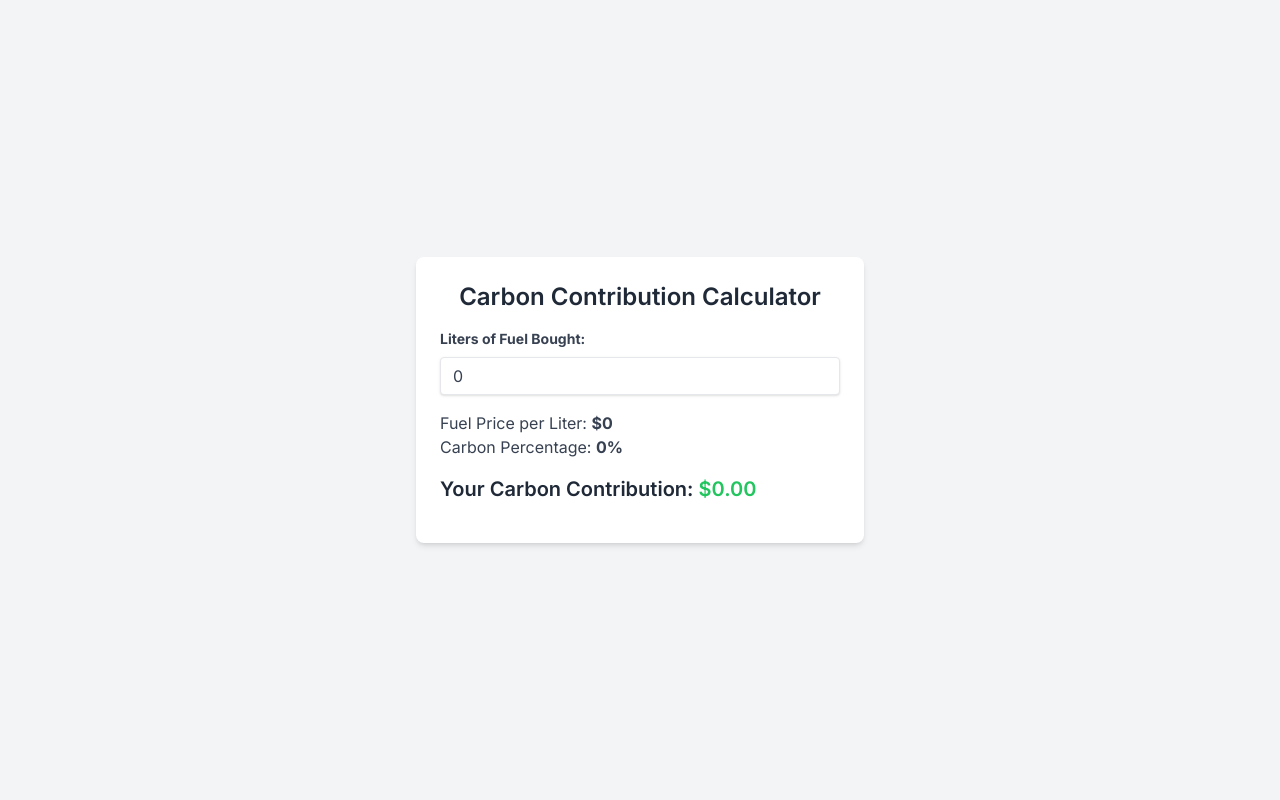
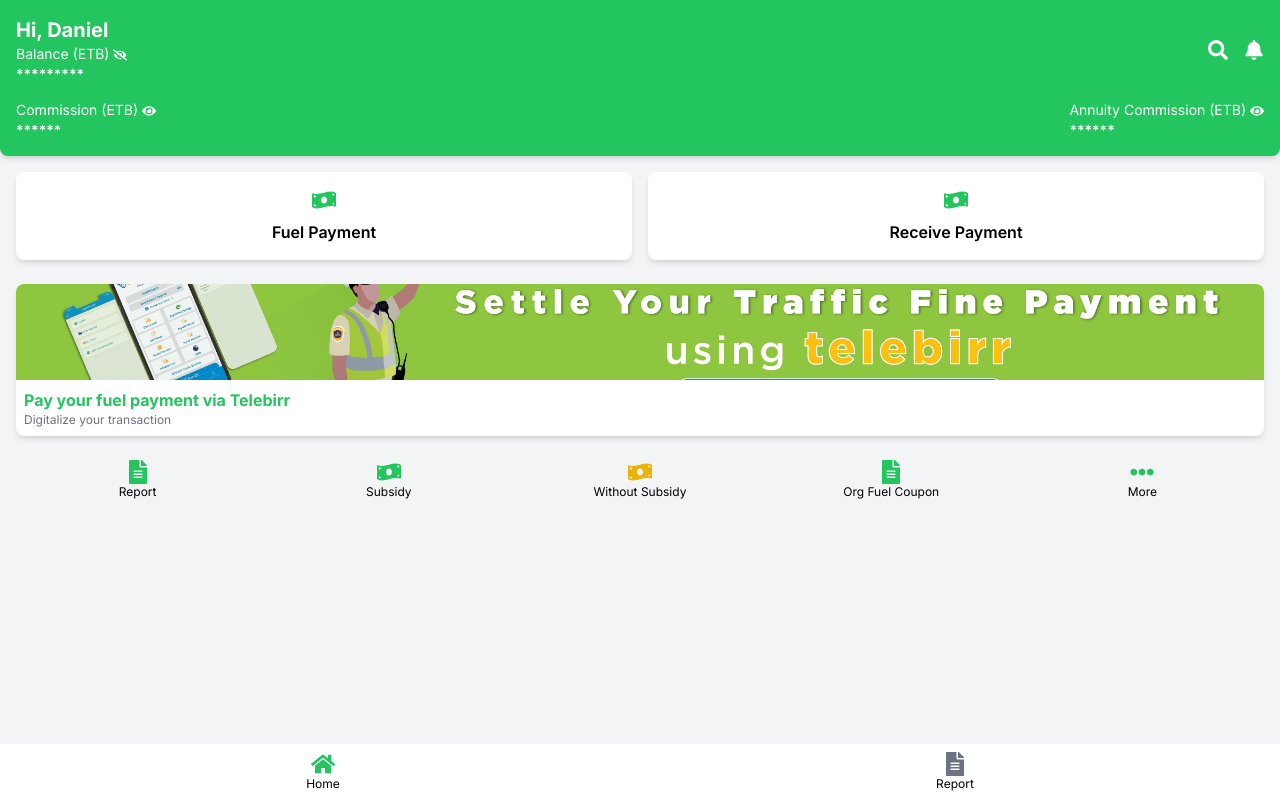
Before and after one commit to Smart-Legacy/gas-price-calculator, a Next.js app: page / in a window 1280 px wide. Built offline with nearby package versions, Linux system fonts and the light colour scheme.

Commit message:
updates on some pages

```diff
--- /dev/null
+++ b/app/calculate/page.tsx
@@ -0,0 +1,59 @@
+"use client";
+
+import { useState } from "react";
+
+const CarbonCalculator = () => {
+  // Retrieve the environment variables
+  const fuelPrice = parseFloat(process.env.NEXT_PUBLIC_FUEL_PRICE || "0");
+  const carbonPercentage = parseFloat(
+    process.env.NEXT_PUBLIC_CARBON_PERCENTAGE || "0"
+  );
+
+  // State to store the number of liters bought
+  const [liters, setLiters] = useState<number>(0);
+
+  // Calculate the carbon contribution
+  const carbonContribution = (fuelPrice * liters * carbonPercentage) / 100;
+
+  return (
+    <div className="min-h-screen flex flex-col justify-center items-center bg-gray-100 p-4">
+      <div className="max-w-md w-full bg-white shadow-md rounded-lg p-6">
+        <h1 className="text-2xl font-semibold text-gray-800 mb-4 text-center">
+          Carbon Contribution Calculator
+        </h1>
+        <div className="mb-4">
+          <label className="block text-gray-700 text-sm font-bold mb-2">
+            Liters of Fuel Bought:
+          </label>
+          <input
+            type="number"
+            value={liters}
+            onChange={(e) => setLiters(Number(e.target.value))}
+            className="shadow appearance-none border rounded w-full py-2 px-3 text-gray-700 leading-tight focus:outline-none focus:shadow-outline"
+            placeholder="Enter number of liters"
+          />
+        </div>
+        <div className="mb-4">
+          <p className="text-gray-700">
+            Fuel Price per Liter:{" "}
+            <span className="font-bold">${fuelPrice}</span>
+          </p>
+          <p className="text-gray-700">
+            Carbon Percentage:{" "}
+            <span className="font-bold">{carbonPercentage}%</span>
+          </p>
+        </div>
+        <div className="mb-4">
+          <p className="text-xl font-semibold text-gray-800">
+            Your Carbon Contribution:{" "}
+            <span className="text-green-500">
+              ${carbonContribution.toFixed(2)}
+            </span>
+          </p>
+        </div>
+      </div>
+    </div>
+  );
+};
+
+export default CarbonCalculator;
--- a/app/page.tsx
+++ b/app/page.tsx
@@ -1,59 +1,125 @@
-"use client";
+import React from "react";
+import {
+  FaEye,
+  FaEyeSlash,
+  FaBell,
+  FaSearch,
+  FaHome,
+  FaFileAlt,
+  FaMoneyBillWave,
+  FaEllipsisH,
+} from "react-icons/fa";
+import Link from "next/link";
 
-import { useState } from "react";
+const HomePage = () => {
+  return (
+    <div className="min-h-screen bg-gray-100">
+      {/* Header */}
+      <div className="bg-green-500 text-white p-4 rounded-b-lg shadow-md">
+        <div className="flex justify-between items-center">
+          <div>
+            <h2 className="text-xl font-bold">Hi, Daniel</h2>
+            <p className="text-sm">
+              Balance (ETB) <FaEyeSlash className="inline" />
+            </p>
+            <p className="text-sm font-semibold">*********</p>
+          </div>
+          <div className="flex space-x-4">
+            <FaSearch className="text-xl" />
+            <FaBell className="text-xl" />
+          </div>
+        </div>
+        <div className="mt-4 flex justify-between">
+          <div className="text-sm">
+            <p>
+              Commission (ETB) <FaEye className="inline" />
+            </p>
+            <p className="font-semibold">******</p>
+          </div>
+          <div className="text-sm">
+            <p>
+              Annuity Commission (ETB) <FaEye className="inline" />
+            </p>
+            <p className="font-semibold">******</p>
+          </div>
+        </div>
+      </div>
 
-const CarbonCalculator = () => {
-  // Retrieve the environment variables
-  const fuelPrice = parseFloat(process.env.NEXT_PUBLIC_FUEL_PRICE || "0");
-  const carbonPercentage = parseFloat(
-    process.env.NEXT_PUBLIC_CARBON_PERCENTAGE || "0"
-  );
+      {/* Payment Options */}
+      <div className="mt-4 px-4">
+        <div className="grid grid-cols-2 gap-4">
+          <Link
+            href={"/fuelchoice"}
+            className="bg-white p-4 shadow-md rounded-lg flex flex-col items-center"
+          >
+            <FaMoneyBillWave className="text-green-500 text-2xl mb-2" />
+            <span className="font-semibold">Fuel Payment</span>
+          </Link>
+          <button className="bg-white p-4 shadow-md rounded-lg flex flex-col items-center">
+            <FaMoneyBillWave className="text-green-500 text-2xl mb-2" />
+            <span className="font-semibold">Receive Payment</span>
+          </button>
+        </div>
+      </div>
 
-  // State to store the number of liters bought
-  const [liters, setLiters] = useState<number>(0);
+      {/* Banner */}
+      <div className="mt-6 px-4">
+        <div className="bg-white shadow-md rounded-lg overflow-hidden">
+          <img
+            src="/ad.jpg"
+            alt="Fuel Payment Banner"
+            className="w-full h-24 object-cover"
+          />
+          <div className="p-2">
+            <h3 className="text-green-500 font-bold">
+              Pay your fuel payment via Telebirr
+            </h3>
+            <p className="text-xs text-gray-500">Digitalize your transaction</p>
+          </div>
+        </div>
+      </div>
 
-  // Calculate the carbon contribution
-  const carbonContribution = (fuelPrice * liters * carbonPercentage) / 100;
+      {/* Menu/Navigation */}
+      <div className="mt-6 px-4">
+        <div className="grid grid-cols-5 gap-2 text-center">
+          <button className="flex flex-col items-center">
+            <FaFileAlt className="text-green-500 text-2xl" />
+            <span className="text-xs">Report</span>
+          </button>
+          <button className="flex flex-col items-center">
+            <FaMoneyBillWave className="text-green-500 text-2xl" />
+            <span className="text-xs">Subsidy</span>
+          </button>
+          <button className="flex flex-col items-center">
+            <FaMoneyBillWave className="text-yellow-500 text-2xl" />
+            <span className="text-xs">Without Subsidy</span>
+          </button>
+          <button className="flex flex-col items-center">
+            <FaFileAlt className="text-green-500 text-2xl" />
+            <span className="text-xs">Org Fuel Coupon</span>
+          </button>
+          <button className="flex flex-col items-center">
+            <FaEllipsisH className="text-green-500 text-2xl" />
+            <span className="text-xs">More</span>
+          </button>
+        </div>
+      </div>
 
-  return (
-    <div className="min-h-screen flex flex-col justify-center items-center bg-gray-100 p-4">
-      <div className="max-w-md w-full bg-white shadow-md rounded-lg p-6">
-        <h1 className="text-2xl font-semibold text-gray-800 mb-4 text-center">
-          Carbon Contribution Calculator
-        </h1>
-        <div className="mb-4">
-          <label className="block text-gray-700 text-sm font-bold mb-2">
-            Liters of Fuel Bought:
-          </label>
-          <input
-            type="number"
-            value={liters}
-            onChange={(e) => setLiters(Number(e.target.value))}
-            className="shadow appearance-none border rounded w-full py-2 px-3 text-gray-700 leading-tight focus:outline-none focus:shadow-outline"
-            placeholder="Enter number of liters"
-          />
-        </div>
-        <div className="mb-4">
-          <p className="text-gray-700">
-            Fuel Price per Liter:{" "}
-            <span className="font-bold">${fuelPrice}</span>
-          </p>
-          <p className="text-gray-700">
-            Carbon Percentage:{" "}
-            <span className="font-bold">{carbonPercentage}%</span>
-          </p>
-        </div>
-        <div className="mb-4">
-          <p className="text-xl font-semibold text-gray-800">
-            Your Carbon Contribution:{" "}
-            <span className="text-green-500">
-              ${carbonContribution.toFixed(2)}
-            </span>
-          </p>
+      {/* Footer */}
+      <div className="fixed bottom-0 left-0 right-0 bg-white shadow-md p-2">
+        <div className="flex justify-around">
+          <button className="flex flex-col items-center">
+            <FaHome className="text-green-500 text-2xl" />
+            <span className="text-xs">Home</span>
+          </button>
+          <button className="flex flex-col items-center">
+            <FaFileAlt className="text-gray-500 text-2xl" />
+            <span className="text-xs">Report</span>
+          </button>
         </div>
       </div>
     </div>
   );
 };
 
-export default CarbonCalculator;
+export default HomePage;
--- a/app/payment/page.tsx
+++ b/app/payment/page.tsx
@@ -1,4 +1,21 @@
 export default function ProcessingPage() {
+  /**
+   * Here we calculate the amount of gas purchased and the amount of money that goes for carbon emission
+   * Let 𝑃 be the price per liter of gas (e.g., 75).
+   * Let 𝐶 be the carbon cut percentage (in this case, 1% or 0.01).
+   * Let 𝑀 be the total amount of money the user pays (e.g., 1000).
+   * The user needs to pay for both gas and the 1% carbon emission cut.
+   * Total cost breakdown: When the user pays 𝑀, 1% of the amount is taken for carbon, and the rest is used to buy gas. So, only (1−𝐶)×𝑀(1−C)×M is used for gas.
+   * For example, if the user pays 1000, only 99% of it (i.e., 0.99 × 1000) is used for gas.
+   * Gas purchased: The user pays 𝑃 per liter, so the amount of gas they get is the money spent on gas divided by the price per liter:
+   * Gas bought=((1−𝐶)×𝑀)/𝑃
+   */
+  const money = 1800;
+  const C = 0.001;
+  const price = 75;
+  const carbonPaidPrice = C * money;
+  const gasPurchased = ((1 - C) * money) / price;
+
   return (
     <div className="flex flex-col items-center justify-center h-screen bg-white px-4">
       {/* Processing Icon */}
@@ -37,6 +54,34 @@
       <div className="mt-8">
         <div className="animate-spin rounded-full h-8 w-8 border-t-2 border-b-2 border-gray-500"></div>
       </div>
+
+      {/* Payment Info Section */}
+      <div className="bg-white p-4 rounded-lg shadow-md space-y-4 w-full">
+        <div className="flex justify-between">
+          <span className="font-semibold">Plate Number</span>
+          <span>1AA06104</span>
+        </div>
+        <div className="flex justify-between">
+          <span className="font-semibold">Paid</span>
+          <span>{money} &nbsp; Br</span>
+        </div>
+        <div className="flex justify-between">
+          <span className="font-semibold">Fuel Type</span>
+          <span>Benzene</span>
+        </div>
+        <div className="flex justify-between">
+          <span className="font-semibold">Gas Price</span>
+          <span>{price} &nbsp; Br</span>
+        </div>
+        <div className="flex justify-between">
+          <span className="font-semibold">Purchased Gas Amount</span>
+          <span>{gasPurchased} &nbsp; Br</span>
+        </div>
+        <div className="flex justify-between">
+          <span className="font-semibold">Carbon Emission Paid Price</span>
+          <span>{carbonPaidPrice} &nbsp; Br</span>
+        </div>
+      </div>
     </div>
   );
 }
```
